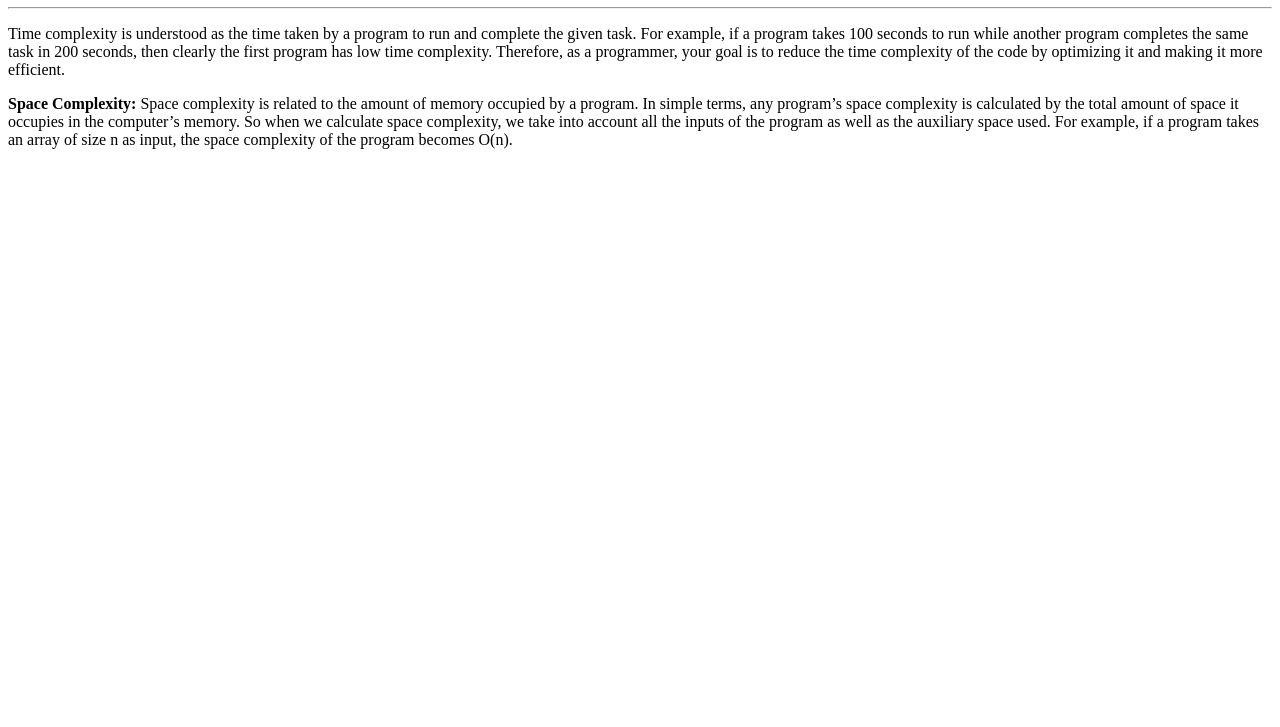
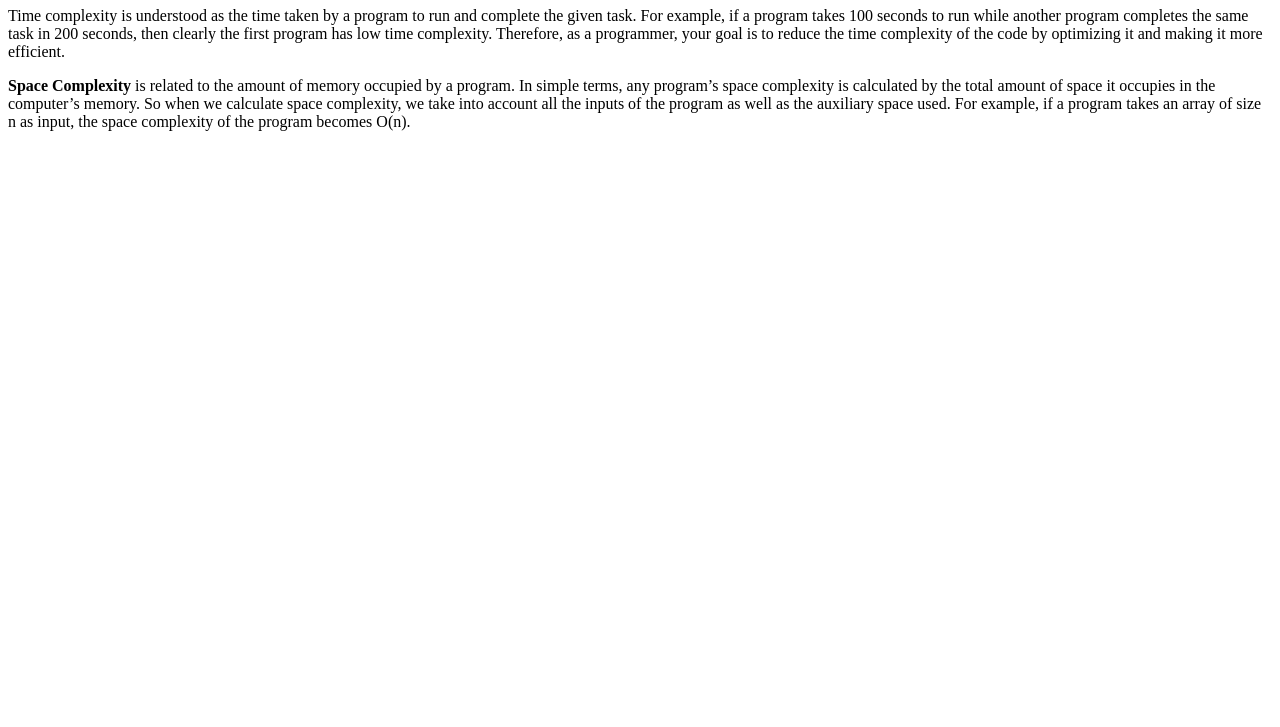
Before and after one commit to acciojob/time-and-space-complexity-vetrivelseenu, a website: page main.html in a window 1280 px wide. Shown: the part 73-800 px from the top of the page. Drawn offline with Linux system fonts and the light colour scheme.

Commit message:
created a submission

```diff
--- a/main.html
+++ b/main.html
@@ -11,9 +11,8 @@
     <script type="text/javascript" src="./script.js">
 </script>
 	<h1>Time and Space Complexity</h1>
-	<hr>
 	<p>Time complexity is understood as the time taken by a program to run and complete the given task. For example, if a program takes 100 seconds to run while another program completes the same task in 200 seconds, then clearly the first program has low time complexity. Therefore, as a programmer, your goal is to reduce the time complexity of the code by optimizing it and making it more efficient.</p>
-	<p><b>Space Complexity:</b> Space complexity is related to the amount of memory occupied by a program. In simple terms, any program’s space complexity is calculated by the total amount of space it occupies in the computer’s memory. So when we calculate space complexity, we take into account all the inputs of the program as well as the auxiliary space used. For example, if a program takes an array of size n as input, the space complexity of the program becomes O(n). </p>
+	<p><b>Space Complexity </b>is related to the amount of memory occupied by a program. In simple terms, any program’s space complexity is calculated by the total amount of space it occupies in the computer’s memory. So when we calculate space complexity, we take into account all the inputs of the program as well as the auxiliary space used. For example, if a program takes an array of size n as input, the space complexity of the program becomes O(n). </p>
 
 
 </body>
```
